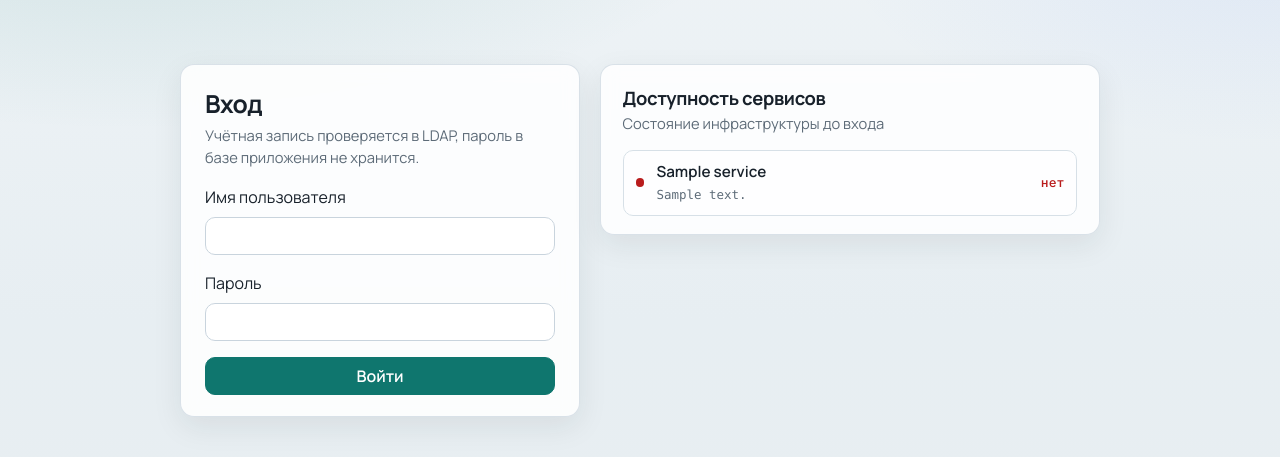
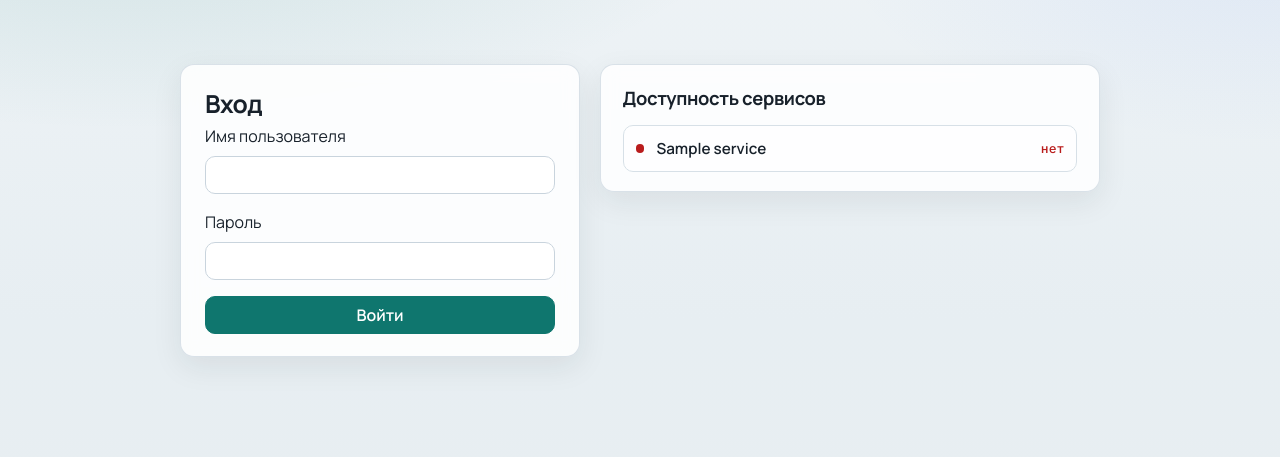
Before and after one commit to blazerity/admin-webhelper, a Flask app: a page that uses app/templates/auth/login.html in a window 1280 px wide. Shown: the part 65-522 px from the top of the page. Run offline with Flask 3, Linux system fonts and the light colour scheme; tables that the repository leaves empty hold one stand-in row (values such as "Sample post"); some libraries are stand-ins or nearby versions.

Commit message:
Убрать с экрана входа IP сервисов и лишние подписи. (#19)
На странице логина больше не показываются адрес сервиса, подпись про инфраструктуру и пояснение про LDAP.

Co-authored-by: Cursor Agent <cursoragent@cursor.com>
Co-authored-by: blazerity <blazerity@users.noreply.github.com>

```diff
--- a/app/static/css/app.css
+++ b/app/static/css/app.css
@@ -969,14 +969,10 @@ code {
 }
 
 .login-status-title {
-  margin: 0 0 0.2rem;
+  margin: 0 0 1rem;
   font-size: 1.15rem;
   font-weight: 700;
   letter-spacing: -0.02em;
-}
-
-.login-status-subtitle {
-  margin-bottom: 1rem;
 }
 
 .login-status-list {
@@ -1001,22 +997,11 @@ code {
 
 .login-status-meta {
   min-width: 0;
-  display: flex;
-  flex-direction: column;
-  gap: 0.1rem;
 }
 
 .login-status-name {
   font-weight: 600;
   font-size: 0.95rem;
-}
-
-.login-status-address {
-  color: var(--muted);
-  font-size: 0.78rem;
-  overflow: hidden;
-  text-overflow: ellipsis;
-  white-space: nowrap;
 }
 
 .login-status-latency {
--- a/app/templates/auth/login.html
+++ b/app/templates/auth/login.html
@@ -5,7 +5,6 @@
 <div class="{% if show_service_status %}login-layout{% else %}login-card-wrap{% endif %}">
   <div class="panel login-card">
     <h1 class="page-title">Вход</h1>
-    <p class="page-subtitle mb-3">Учётная запись проверяется в LDAP, пароль в базе приложения не хранится.</p>
     <form method="post">
       <input type="hidden" name="csrf_token" value="{{ csrf_token() }}">
       <div class="mb-3">
@@ -22,14 +21,12 @@
   {% if show_service_status %}
   <aside class="panel login-status-panel" aria-label="Доступность сервисов">
     <h2 class="login-status-title">Доступность сервисов</h2>
-    <p class="page-subtitle login-status-subtitle">Состояние инфраструктуры до входа</p>
     <ul class="login-status-list" id="login-status-list" data-status-url="{{ url_for('login_services.status') }}">
       {% for service in login_services %}
       <li class="login-status-item" data-service-id="{{ service.id }}">
         <span class="status-dot unknown" aria-hidden="true"></span>
         <div class="login-status-meta">
           <span class="login-status-name">{{ service.name }}</span>
-          <span class="login-status-address font-monospace">{{ service.address }}</span>
         </div>
         <span class="login-status-latency" data-role="latency">…</span>
       </li>
```
Also changed, not shown: tests/test_login_services.py (+1 -1 lines).
